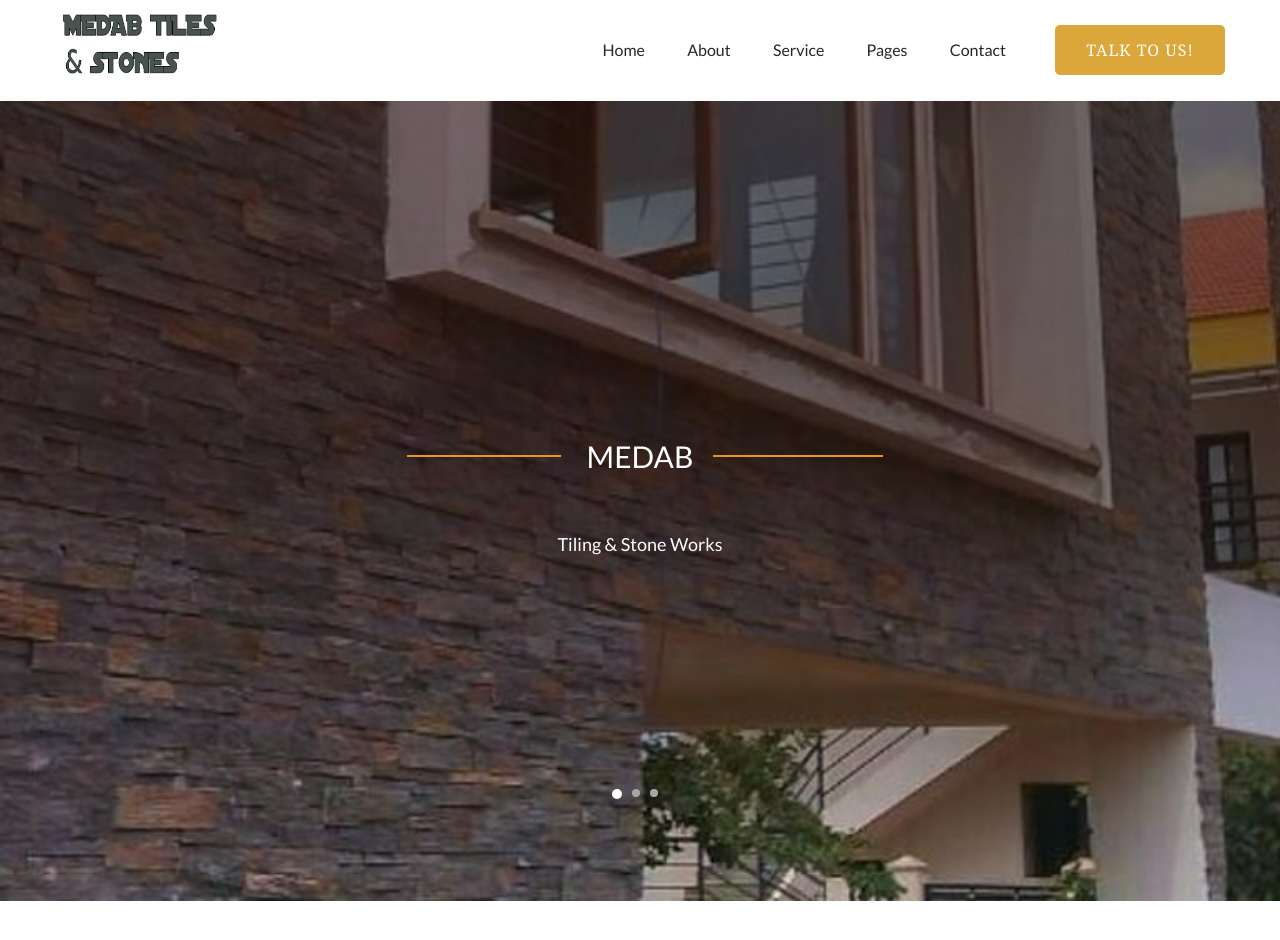
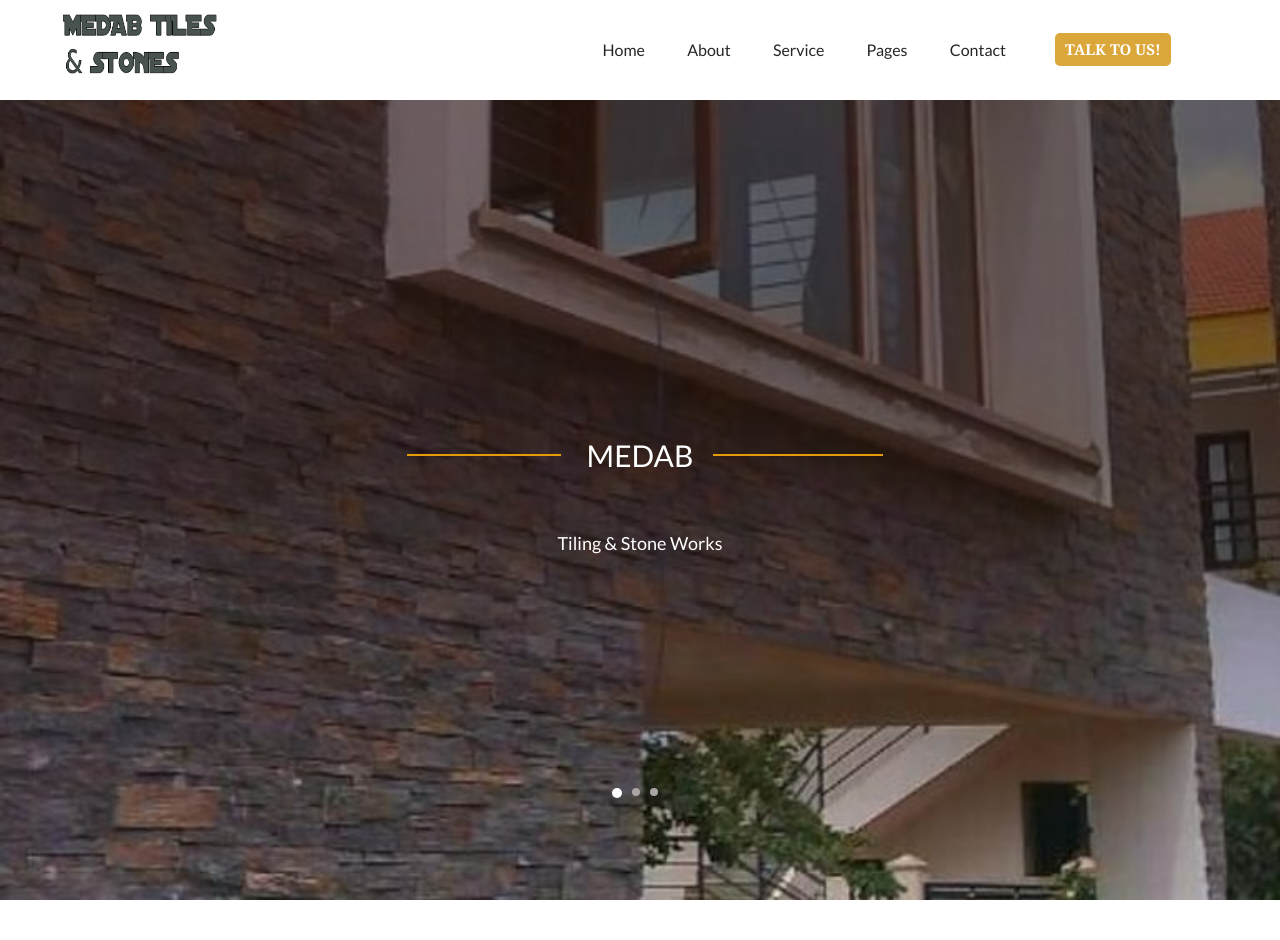
Before and after one commit to evansbafoe/medab-tiling-stones, a website: page stairscass.html in a window 1280 px wide. Shown: the top 940 px of the page. Drawn offline with Linux system fonts and the light colour scheme.

Commit message:
Update stairscass.html

```diff
--- a/stairscass.html
+++ b/stairscass.html
@@ -82,11 +82,14 @@
                             </div>
                         </div>
                         <div class="col-xl-2 col-lg-2">
-                            <!-- header-btn -->
-                            <div class="header-btn">
-                                <a href="https://wa.me/+233544966365" class="btn btn1 d-none d-lg-block ">TALK TO US!</a>
-                              </div>
-                        </div>
+                           <div class="header-btn">
+    <a href="https://wa.me/+233544966365"
+       style="font-size: 15px; padding: 5px 10px; display: inline-block; text-decoration: none; color: white; background-color: #dca73a; border-radius: 5px; transition: background-color 0.3s;"
+       onmouseover="this.style.backgroundColor='#0036b3';"
+       onmouseout="this.style.backgroundColor=' #dca73a';">
+       TALK TO US!
+    </a>
+</div>
                         <!-- Mobile Menu -->
                         <div class="col-12">
                             <div class="mobile_menu d-block d-lg-none"></div>
```
